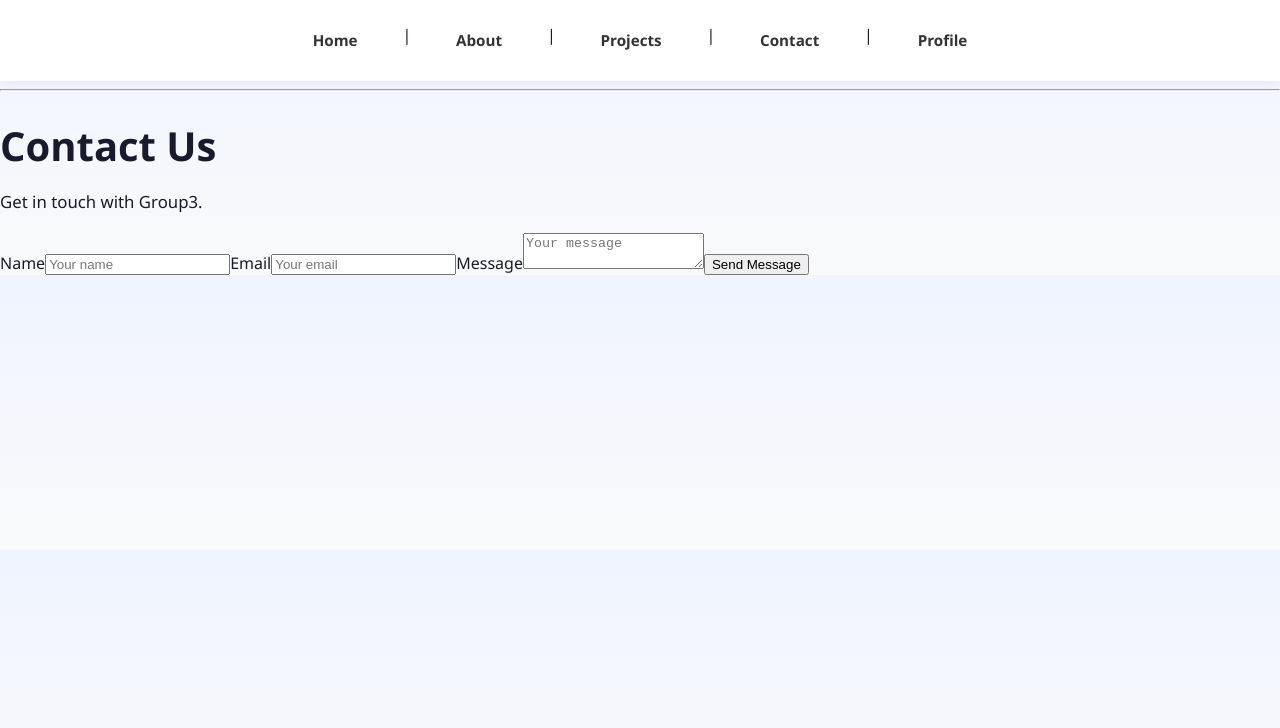
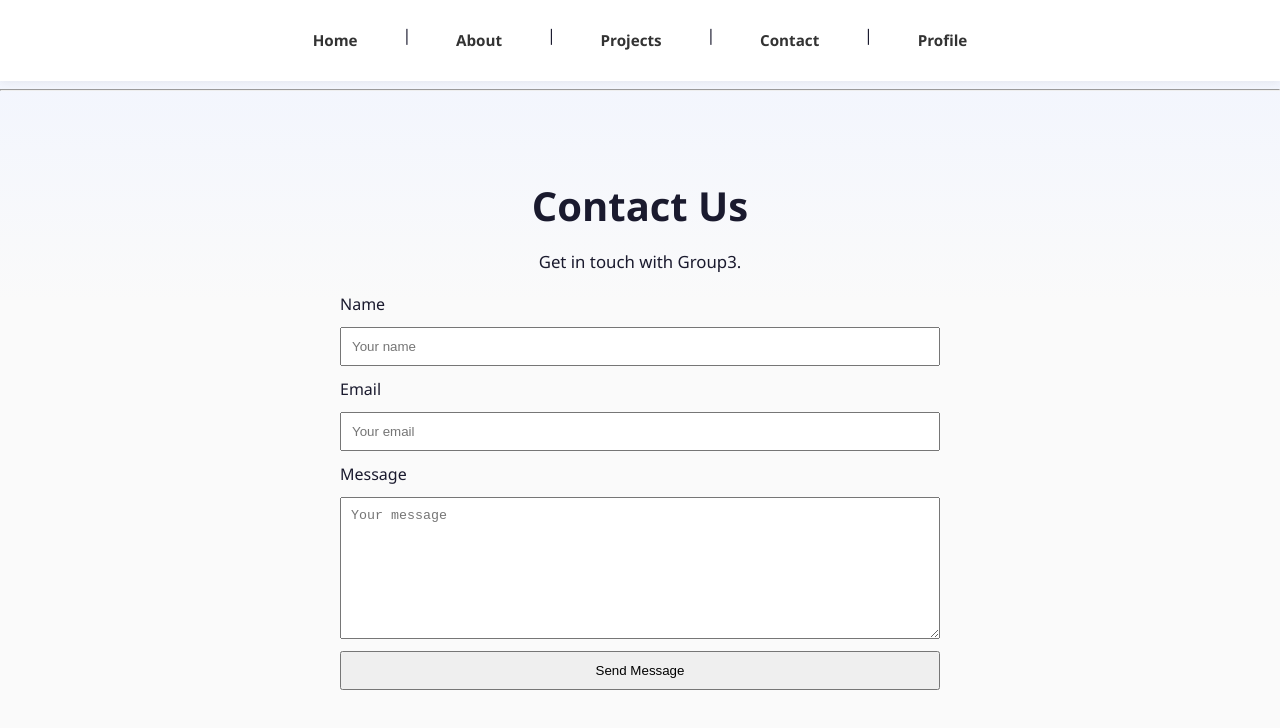
Before and after one commit to gladysmwake/Portfolio-Group3, a React (Vite) app: page /contact in a window 1280 px wide. Shown: the top 728 px of the page. Built offline with nearby package versions, Linux system fonts and the light colour scheme.

Commit message:
POR-2: style contact page

```diff
--- a/src/pages/Contact.jsx
+++ b/src/pages/Contact.jsx
@@ -1,20 +1,29 @@
 export default function Contact() {
   return (
-    <main>
-      <h1>Contact Us</h1>
-      <p>Get in touch with Group3.</p>
-
-      <form>
+    <main style={{ maxWidth: "600px", margin: "40px auto", padding: "20px" }}>
+      <h1 style={{ textAlign: "center" }}>Contact Us</h1>
+      <p style={{ textAlign: "center" }}>Get in touch with Group3.</p>
+      <form style={{ display: "flex", flexDirection: "column", gap: "12px" }}>
         <label>Name</label>
-        <input type="text" placeholder="Your name" />
-
+        <input
+          type="text"
+          placeholder="Your name"
+          style={{ padding: "10px" }}
+        />
         <label>Email</label>
-        <input type="email" placeholder="Your email" />
-
+        <input
+          type="email"
+          placeholder="Your email"
+          style={{ padding: "10px" }}
+        />
         <label>Message</label>
-        <textarea placeholder="Your message"></textarea>
-
-        <button type="submit">Send Message</button>
+        <textarea
+          placeholder="Your message"
+          style={{ padding: "10px", minHeight: "120px" }}
+        />
+        <button type="submit" style={{ padding: "10px", cursor: "pointer" }}>
+          Send Message
+        </button>
       </form>
     </main>
   );
```
